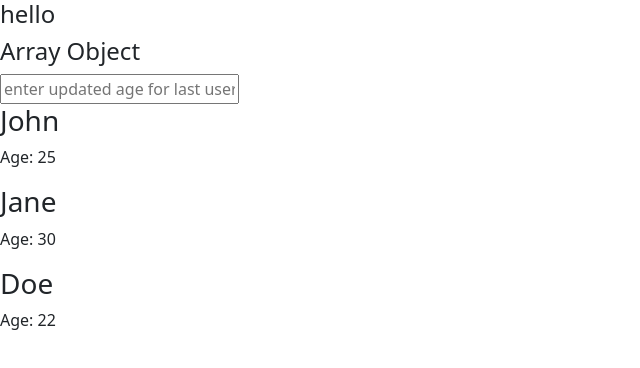
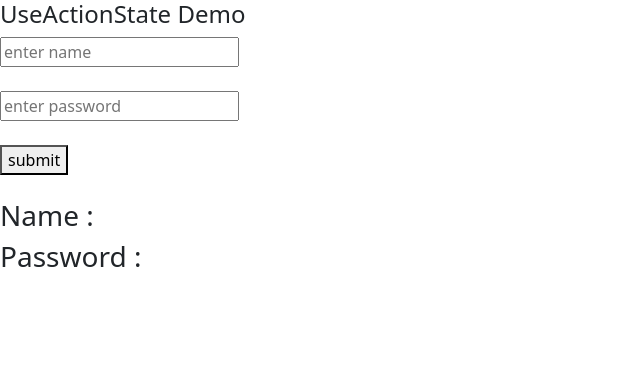
Before and after one commit to Namrata725/reactJsLearning, a React (Vite) app: page / in a window 1280 px wide. Shown: the top 368 px of the page, without its empty margins (0-640 px from the left). Built offline with nearby package versions, Linux system fonts and the light colour scheme.

Commit message:
docs + code for useAction

```diff
--- a/src/App.jsx
+++ b/src/App.jsx
@@ -35,6 +35,7 @@
 import UpdatingObjInState from "./UpdatingObjInState";
 
 import ArrayUpdateDemo from "./ArrayUpdateDemo";
+import UseActionStateDemo from "./UseActionStateDemo";
 
 function App() {
   return (
@@ -110,7 +111,8 @@
       {/* <LiftUpStateDemo /> */}
       {/* <UpdatingObjInState /> */}
 
-      <ArrayUpdateDemo />
+      {/* <ArrayUpdateDemo /> */}
+      <UseActionStateDemo />
     </div>
   );
 }
--- /dev/null
+++ b/src/UseActionStateDemo.jsx
@@ -0,0 +1,47 @@
+import { useActionState } from "react";
+
+function UseActionStateDemo() {
+  const handleSubmit = async (prevData, formData) => {
+    let name = formData.get("name");
+    let password = formData.get("password");
+
+    await new Promise((res) => setTimeout(res, 1000));
+
+    if (name && password) {
+      return { message: "data submitted successfully", name, password };
+    } else {
+      return { error: "Please fill all fields" };
+    }
+  };
+
+  const [data, action, pending] = useActionState(handleSubmit, undefined);
+  console.log("data", data);
+
+  return (
+    <div>
+      <h4>UseActionState Demo</h4>
+      <form action={action}>
+        <input type="text" placeholder="enter name" name="name" />
+        <br />
+        <br />
+        <input type="password" placeholder="enter password" name="password" />
+        <br />
+        <br />
+        <button disabled={pending}>
+          {pending ? "Submitting.." : "submit"}
+        </button>
+        <br />
+        <br />
+        {data?.error && <span style={{ color: "red" }}>{data?.error}</span>}
+        {data?.message && (
+          <span style={{ color: "green" }}>{data?.message}</span>
+        )}
+
+        <h3>Name : {data?.name}</h3>
+        <h3>Password : {data?.password}</h3>
+      </form>
+    </div>
+  );
+}
+
+export default UseActionStateDemo;
```
Also changed, not shown: 1 other file (tests, documents, lock files or other folders).
